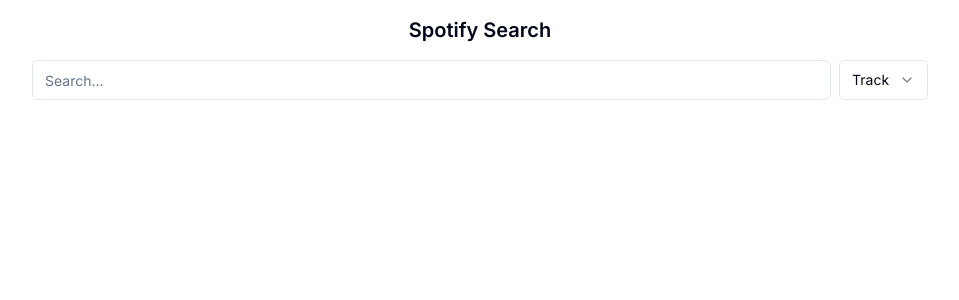
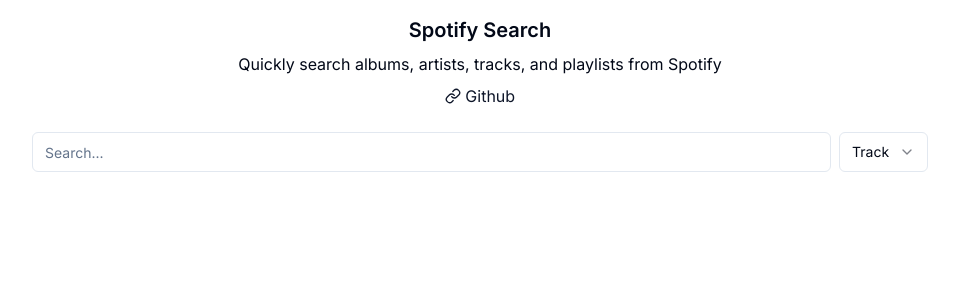
Before and after one commit to dannrs/spotify-search, a Next.js app: page / in a window 1280 px wide. Shown: the top 300 px of the page, without its empty margins (160-1119 px from the left). Built offline with nearby package versions, Linux system fonts and the light colour scheme.

Commit message:
Extract search into a new component

```diff
--- a/app/page.tsx
+++ b/app/page.tsx
@@ -1,114 +1,22 @@
-'use client'
-
-import { useState } from 'react'
-import Image from 'next/image'
-import useSWR from 'swr'
-import { Input } from '@/components/ui/input'
-import {
-  Select,
-  SelectTrigger,
-  SelectContent,
-  SelectItem,
-  SelectValue
-} from '@/components/ui/select'
-import JaroWinkler from '@/lib/jaro'
-import { Result } from '@/lib/types'
-import { cn, fetcher } from '@/lib/utils'
+import Search from '@/components/search'
+import { Link as LinkIcon } from 'lucide-react'
+import Link from 'next/link'
 
 export default function Home() {
-  const [searchQuery, setSearchQuery] = useState<string>('')
-  const [searchType, setSearchType] = useState<string>('track')
-  const [isDropdownOpen, setIsDropdownOpen] = useState<boolean>(false)
-  const { data: searchResults } = useSWR(
-    searchQuery ? `/api/search?q=${searchQuery}&type=${searchType}` : null,
-    fetcher
-  )
-
-  const sortedResults = searchResults?.results
-    .map((result: Result) => ({
-      ...result,
-      similarity: JaroWinkler(
-        searchQuery.toLowerCase(),
-        result.name.toLowerCase()
-      )
-    }))
-    .sort((a: Result, b: Result) => b.similarity - a.similarity)
-    .map(({ name, image, uri, type }: Result) => ({ name, image, uri, type }))
-
   return (
-    <main className='container flex flex-col items-center justify-center gap-4 pt-4 md:max-w-[60rem]'>
+    <main className='container flex flex-col items-center justify-center space-y-2 pt-4 md:max-w-[60rem]'>
       <h1 className='text-xl font-semibold'>Spotify Search</h1>
-      <div className='flex w-full items-center justify-center gap-2'>
-        <Input
-          type='text'
-          placeholder='Search...'
-          value={searchQuery}
-          className='w-3/4 md:w-[87%] lg:w-[90%]'
-          onChange={e => setSearchQuery(e.target.value)}
-        />
-        <Select
-          defaultValue='track'
-          onValueChange={setSearchType}
-          onOpenChange={setIsDropdownOpen}
-        >
-          <SelectTrigger className='w-1/4 md:w-[13%] lg:w-[10%]'>
-            <SelectValue placeholder='Select a type' />
-          </SelectTrigger>
-          <SelectContent>
-            <SelectItem value='album'>Album</SelectItem>
-            <SelectItem value='artist'>Artist</SelectItem>
-            <SelectItem value='playlist'>Playlist</SelectItem>
-            <SelectItem value='track'>Track</SelectItem>
-          </SelectContent>
-        </Select>
-      </div>
-      {searchQuery && (
-        <>
-          {!sortedResults ? (
-            <div>Loading...</div>
-          ) : (
-            <div
-              className={cn(
-                'grid grid-cols-2 gap-4 pb-8 md:grid-cols-3 lg:grid-cols-4',
-                isDropdownOpen ? 'pointer-events-none' : 'pointer-events-auto'
-              )}
-            >
-              {sortedResults.map((result: Result, index: number) => (
-                <div
-                  key={index}
-                  className='relative flex flex-col rounded-sm bg-accent p-4'
-                >
-                  {result.image ? (
-                    <Image
-                      unoptimized
-                      src={result.image}
-                      alt={result.name}
-                      width={640}
-                      height={640}
-                    />
-                  ) : (
-                    <div className='flex h-[180px] w-[180px] items-center justify-center bg-[#E5E9ED]'>
-                      {result.name}
-                    </div>
-                  )}
-                  <p className='pt-4 text-lg font-semibold'>{result.name}</p>
-                  <p className='text-foreground/80'>
-                    {result.type.charAt(0).toUpperCase() + result.type.slice(1)}
-                  </p>
-                  <a
-                    href={result.uri}
-                    target='_blank'
-                    className='absolute inset-0'
-                    onClick={e => e.currentTarget.blur()}
-                  >
-                    <span className='sr-only'>Open on Spotify</span>
-                  </a>
-                </div>
-              ))}
-            </div>
-          )}
-        </>
-      )}
+      <h2>Quickly search albums, artists, tracks, and playlists from Spotify</h2>
+      <Link
+        href='https://github.com/dannrs/spotify-search'
+        target='_onblank'
+        className='hover:text-primary-dark flex items-center text-primary pb-4'
+      >
+        <LinkIcon className='h-4 w-4' />
+        &nbsp;
+        <span className='underline-offset-4 hover:underline'>Github</span>
+      </Link>
+      <Search />
     </main>
   )
 }
--- /dev/null
+++ b/components/search.tsx
@@ -0,0 +1,116 @@
+'use client'
+
+import { useState } from 'react'
+import Image from 'next/image'
+import useSWR from 'swr'
+import { Input } from '@/components/ui/input'
+import {
+  Select,
+  SelectTrigger,
+  SelectContent,
+  SelectItem,
+  SelectValue
+} from '@/components/ui/select'
+import JaroWinkler from '@/lib/jaro'
+import { Result } from '@/lib/types'
+import { cn, fetcher } from '@/lib/utils'
+import useDebounce from '@/hooks/useDebounce'
+
+export default function Search() {
+  const [searchQuery, setSearchQuery] = useState<string>('')
+  const [searchType, setSearchType] = useState<string>('track')
+  const [isDropdownOpen, setIsDropdownOpen] = useState<boolean>(false)
+
+  const debouncedSearchQuery = useDebounce(searchQuery, 500)
+  const { data: searchResults } = useSWR(
+    debouncedSearchQuery ? `/api/search?q=${searchQuery}&type=${searchType}` : null,
+    fetcher
+  )
+
+  const sortedResults = searchResults?.results
+    .map((result: Result) => ({
+      ...result,
+      similarity: JaroWinkler(
+        searchQuery.toLowerCase(),
+        result.name.toLowerCase()
+      )
+    }))
+    .sort((a: Result, b: Result) => b.similarity - a.similarity)
+    .map(({ name, image, uri, type }: Result) => ({ name, image, uri, type }))
+
+  return (
+    <>
+      <div className='flex w-full items-center justify-center gap-2'>
+        <Input
+          type='text'
+          placeholder='Search...'
+          value={searchQuery}
+          className='w-3/4 md:w-[87%] lg:w-[90%]'
+          onChange={e => setSearchQuery(e.target.value)}
+        />
+        <Select
+          defaultValue='track'
+          onValueChange={setSearchType}
+          onOpenChange={setIsDropdownOpen}
+        >
+          <SelectTrigger className='w-1/4 md:w-[13%] lg:w-[10%]'>
+            <SelectValue placeholder='Select a type' />
+          </SelectTrigger>
+          <SelectContent>
+            <SelectItem value='album'>Album</SelectItem>
+            <SelectItem value='artist'>Artist</SelectItem>
+            <SelectItem value='playlist'>Playlist</SelectItem>
+            <SelectItem value='track'>Track</SelectItem>
+          </SelectContent>
+        </Select>
+      </div>
+      {searchQuery && (
+        <>
+          {!sortedResults ? (
+            <div>Loading...</div>
+          ) : (
+            <div
+              className={cn(
+                'grid grid-cols-2 gap-4 pb-8 md:grid-cols-3 lg:grid-cols-4',
+                isDropdownOpen ? 'pointer-events-none' : 'pointer-events-auto'
+              )}
+            >
+              {sortedResults.map((result: Result, index: number) => (
+                <div
+                  key={index}
+                  className='relative flex flex-col rounded-sm bg-accent p-4'
+                >
+                  {result.image ? (
+                    <Image
+                      unoptimized
+                      src={result.image}
+                      alt={result.name}
+                      width={640}
+                      height={640}
+                    />
+                  ) : (
+                    <div className='flex h-[180px] w-[180px] items-center justify-center bg-[#E5E9ED]'>
+                      {result.name}
+                    </div>
+                  )}
+                  <p className='pt-4 text-lg font-semibold'>{result.name}</p>
+                  <p className='text-foreground/80'>
+                    {result.type.charAt(0).toUpperCase() + result.type.slice(1)}
+                  </p>
+                  <a
+                    href={result.uri}
+                    target='_blank'
+                    className='absolute inset-0'
+                    onClick={e => e.currentTarget.blur()}
+                  >
+                    <span className='sr-only'>Open on Spotify</span>
+                  </a>
+                </div>
+              ))}
+            </div>
+          )}
+        </>
+      )}
+    </>
+  )
+}
--- /dev/null
+++ b/hooks/useDebounce.ts
@@ -0,0 +1,17 @@
+import { useState, useEffect } from 'react';
+
+export default function useDebounce<T>(value: T, delay: number): T {
+  const [debouncedValue, setDebouncedValue] = useState(value);
+
+  useEffect(() => {
+    const handler = setTimeout(() => {
+      setDebouncedValue(value);
+    }, delay);
+
+    return () => {
+      clearTimeout(handler);
+    };
+  }, [value, delay]);
+
+  return debouncedValue;
+}
```
